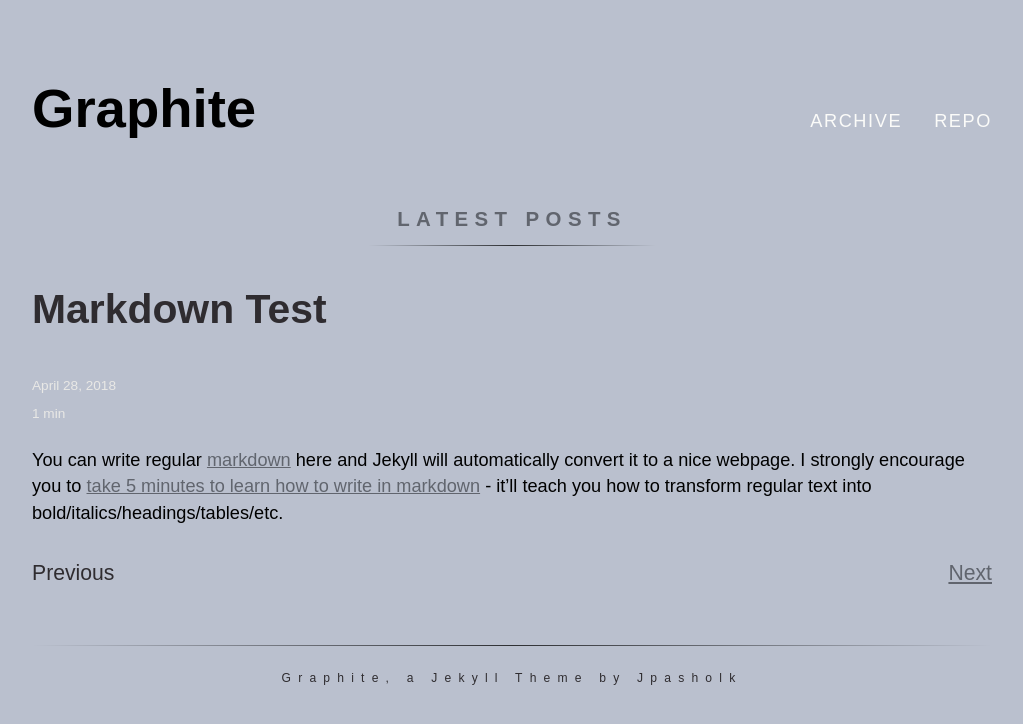
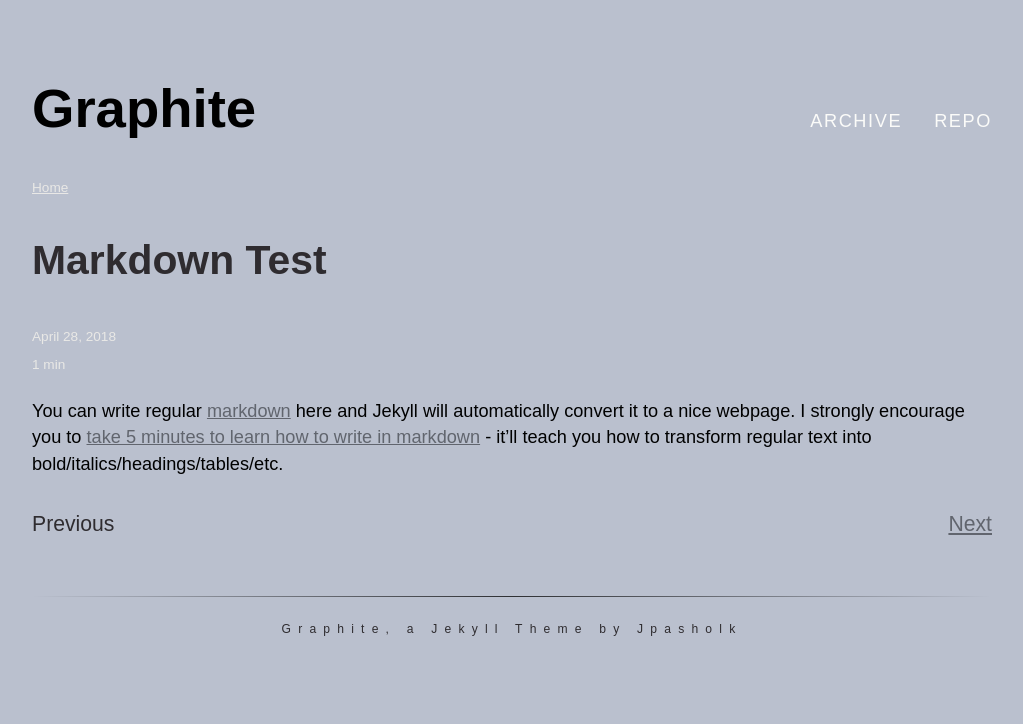
Before and after one commit to jpasholk/graphite, a Jekyll site: the page built from index.html, in a window 1280 px wide. Shown: the top 724 px of the page, without its empty margins (128-1151 px from the left). Built offline with Jekyll 4.4.1, drawn with Linux system fonts in a browser that asks for light colours; some web fonts are replaced; the list of posts is cut into pages by our own code.

Commit message:
Adding breadcrumbs
https://jekyllcodex.org/without-plugin/breadcrumbs/#

```diff
--- /dev/null
+++ b/_includes/breadcrumbs.html
@@ -0,0 +1,12 @@
+<!-- https://jekyllcodex.org/without-plugin/breadcrumbs/# -->
+<div id="breadcrumbs">
+{% assign crumbs = page.url | remove:'/index.html' | split: '/' %}
+<a href="{{ "/" | relative_url }}">Home</a>
+{% for crumb in crumbs offset: 4 %} <!-- Changed this to 4 for posts. -->
+  {% if forloop.last %}
+    / {{ crumb | replace:'-',' ' | remove:'.html' | capitalize }}
+  {% else %}
+    / <a href="{% assign crumb_limit = forloop.index | plus: 1 %}{% for crumb in crumbs limit: crumb_limit %}{{ crumb | append: '/' }}{% endfor %}">{{ crumb | replace:'-',' ' | remove:'.html' | capitalize }}</a>
+  {% endif %}
+{% endfor %}
+</div>
--- a/_layouts/post.html
+++ b/_layouts/post.html
@@ -1,6 +1,7 @@
 ---
 layout: default
 ---
+{% include breadcrumbs.html %}
 
 <h2 class="title">{{ page.title }}</h2>
 
--- a/_sass/skin.scss
+++ b/_sass/skin.scss
@@ -22,8 +22,12 @@
   }
 }
 
-.author, .archive-read-time {
+.author, .archive-read-time, #breadcrumbs a, #breadcrumbs-page a {
   color: $lt-grey;
+}
+
+#breadcrumbs-page {
+  // color: $dk-grey;
 }
 
 // https://css-tricks.com/examples/hrs/
--- a/_sass/typography.scss
+++ b/_sass/typography.scss
@@ -111,3 +111,7 @@
   letter-spacing: .4rem;
   text-align: center;
 }
+
+#breadcrumbs, #breadcrumbs-page {
+  font-size: .9rem;
+}
--- a/archive/index.html
+++ b/archive/index.html
@@ -2,6 +2,7 @@
 layout: default
 title: Archive
 ---
+{% include breadcrumbs-page.html %}
 
 {% capture site_tags %}{% for tag in site.tags %}{{ tag | first }}{% unless forloop.last %},{% endunless %}{% endfor %}{% endcapture %}
 {% assign sortedTags = site_tags | split:',' | sort %}
--- a/index.html
+++ b/index.html
@@ -1,10 +1,8 @@
 ---
 layout: default
 ---
+{% include breadcrumbs.html %}
 <!-- This loops through the paginated posts -->
-
-<h4 id="latest-posts" class="dk-grey-text">Latest Posts</h4>
-<hr class="small-hr">
 {% for post in paginator.posts %}
   <h2 class="title"><a href="{{ post.url | relative_url }}">{{ post.title }}</a></h2>
   <p class="author">
```
Also changed, not shown: _includes/breadcrumbs-page.html (added, +12 -0 lines).
